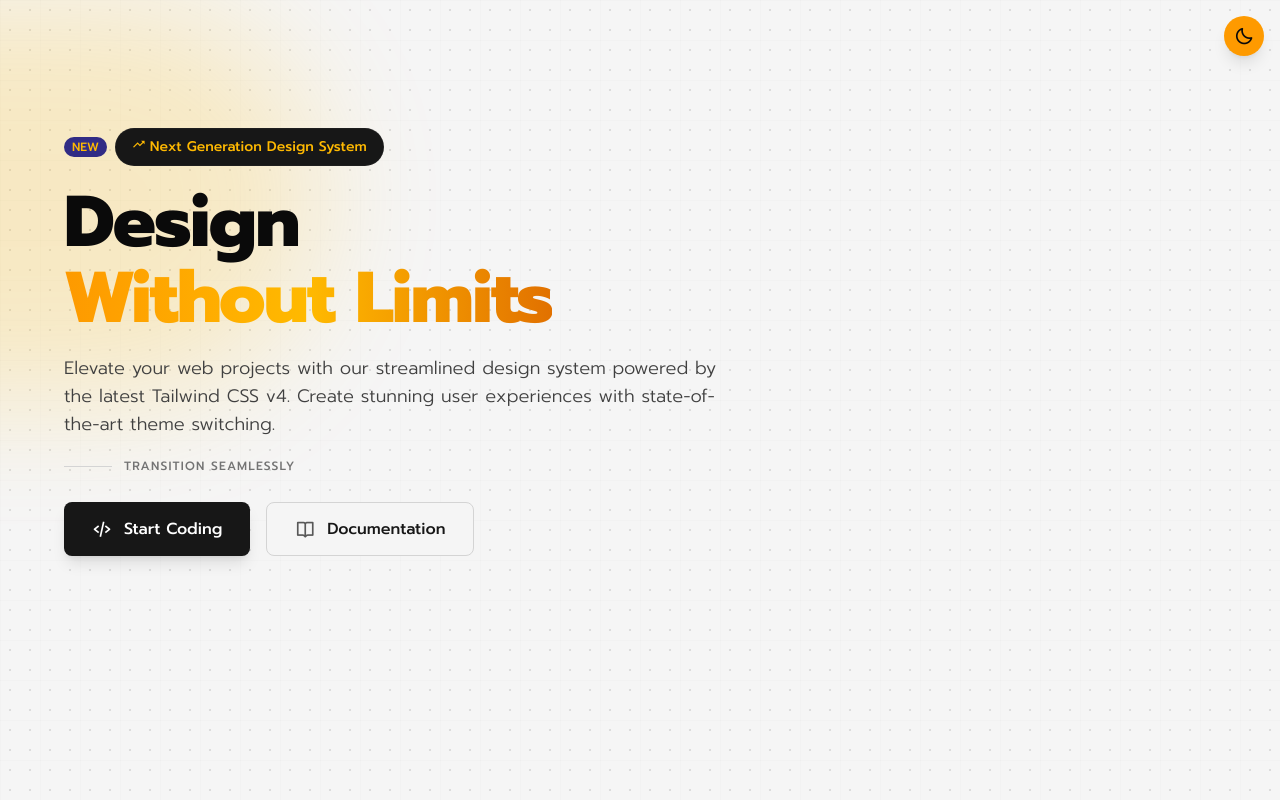
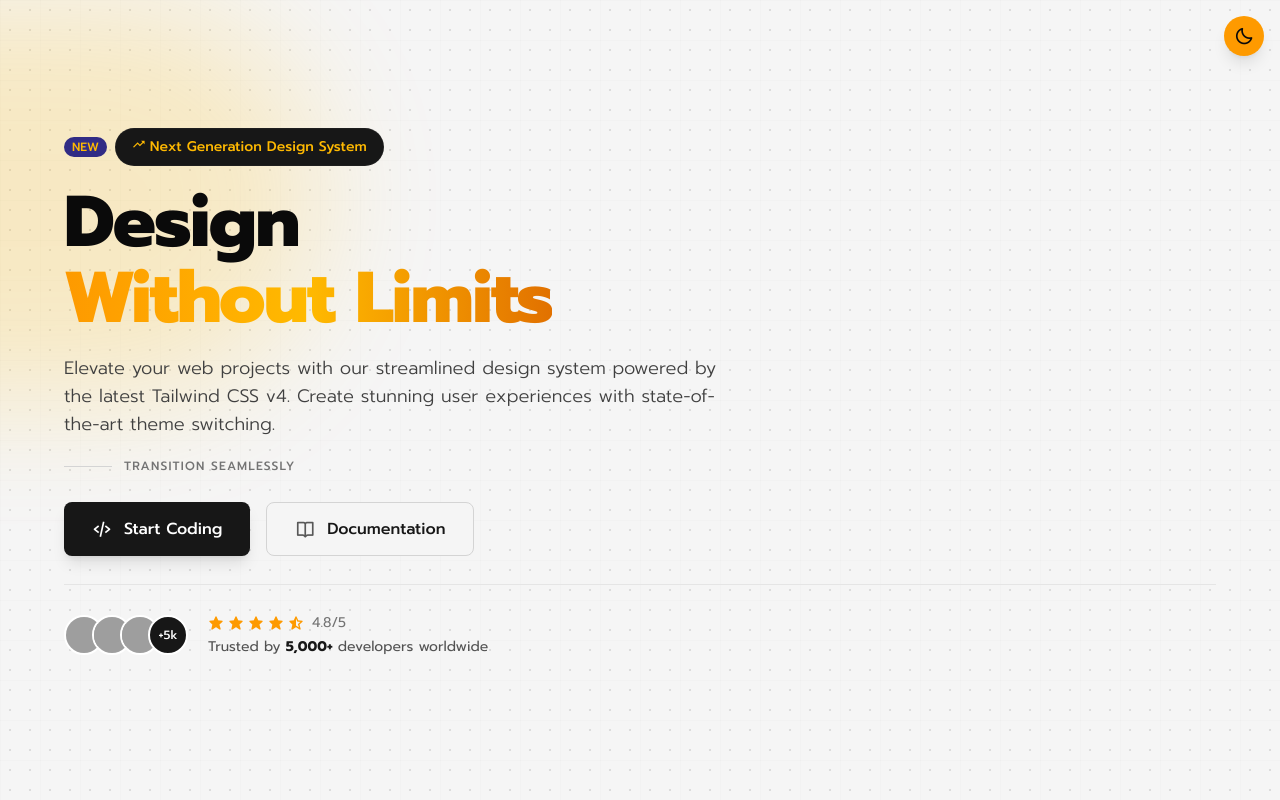
Before and after one commit to I0ANA24/Dark-Light-Mode-Learning-React, a React (Vite) app: page / in a window 1280 px wide. Built offline with nearby package versions, Linux system fonts and the light colour scheme; grey boxes are pictures that could not be loaded.

Commit message:
users design

```diff
--- a/src/components/Hero.jsx
+++ b/src/components/Hero.jsx
@@ -45,6 +45,37 @@
                   <span>Documentation</span>
                 </button>
               </div>
+              <div className="flex flex-col sm:flex-row gap-5 sm:items-center pt-6 lg:pt-7 border-t border-neutral-200 dark:border-neutral-800">
+                <div className="flex -space-x-3">
+                  <img
+                    src="https://randomuser.me/api/portraits/women/21.jpg" alt="User" className='w-9 h-9 lg:w-10 lg:h-10 rounded-full border-2 border-white dark:border-neutral-900 object-cover'
+                  />
+                  <img
+                    src="https://randomuser.me/api/portraits/men/12.jpg" alt="User" className='w-9 h-9 lg:w-10 lg:h-10 rounded-full border-2 border-white dark:border-neutral-900 object-cover'
+                  />
+                  <img
+                    src="https://randomuser.me/api/portraits/women/24.jpg" alt="User" className='w-9 h-9 lg:w-10 lg:h-10 rounded-full border-2 border-white dark:border-neutral-900 object-cover'
+                  />
+                  <span className="flex items-center justify-center w-9 h-9 lg:w-10 lg:h-10 rounded-full border-2 border-white dark:border-neutral-900 bg-neutral-900 dark:bg-amber-500 text-white dark:text-neutral-900 text-xs font-medium">
+                    +5k
+                  </span>
+                </div>
+                <div className="space-y-1">
+                  <div className="flex items-center">
+                    <i className="bx bxs-star text-amber-500 mr-1"></i>
+                    <i className="bx bxs-star text-amber-500 mr-1"></i>
+                    <i className="bx bxs-star text-amber-500 mr-1"></i>
+                    <i className="bx bxs-star text-amber-500 mr-1"></i>
+                    <i className="bx bxs-star-half text-amber-500 mr-1"></i>
+                    <span className="text-neutral-500 dark:text-neutral-400 text-sm ml-1">
+                      4.8/5
+                    </span>
+                  </div>
+                  <p className="text-neutral-600 dark:text-neutral-400 text-sm">
+                    Trusted by <span className="font-bold text-neutral-900 dark:text-white">5,000+</span> developers worldwide
+                  </p>
+                </div>
+              </div>
             </div>
           </div>
         </div>
```
